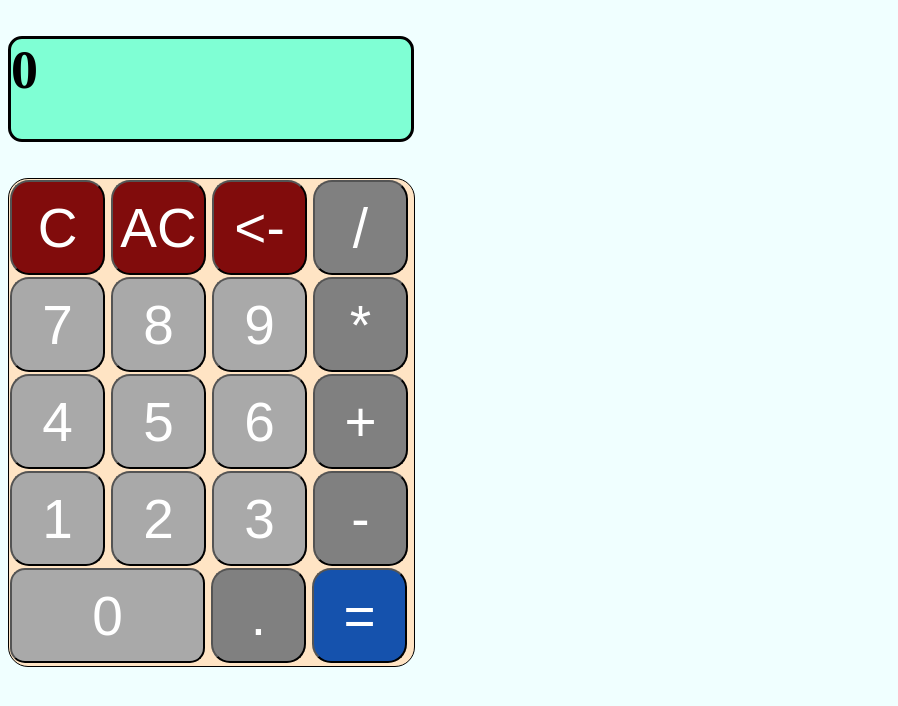
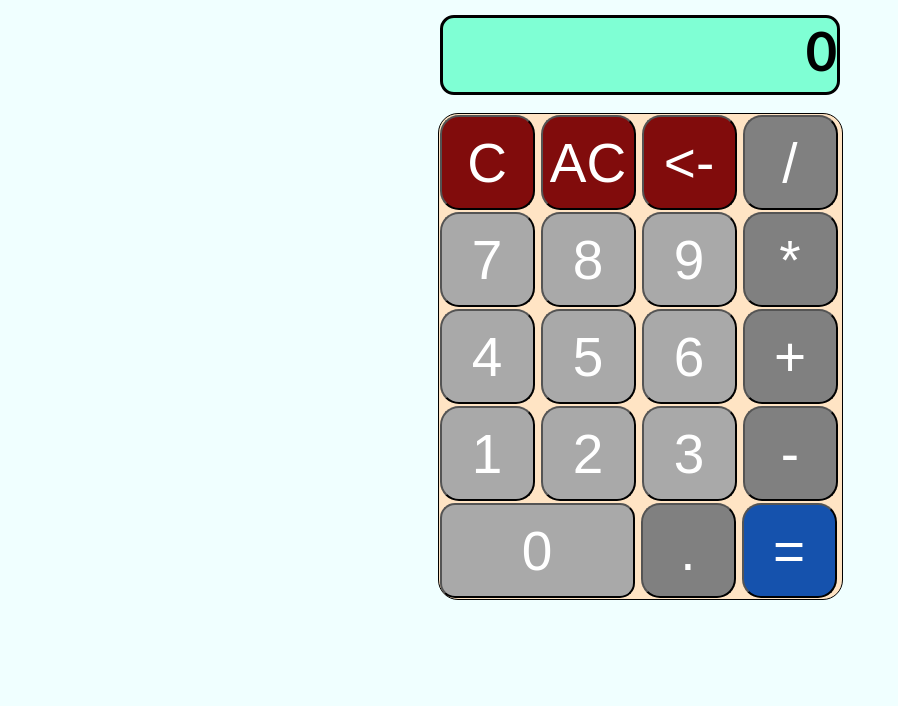
Before and after one commit to madeusblack/Calculator, a plain HTML site: page index.html in a window 1280 px wide. Shown: the whole page, without its empty margins (0-898 px from the left). Drawn offline with Linux system fonts and the light colour scheme.

Commit message:
centered calc
added a reset to the styles file
centered the calc for multidevice
todo:add a context background

```diff
--- a/index.html
+++ b/index.html
@@ -5,8 +5,11 @@
     <link href="style/style.css" rel="stylesheet" type = "text/css">
 </head>
 <body class="base">
+    <div id="calcmain">
     <h1 class="result" id="res">0</h1>
+    <br>
     <div class="bodycalc">
+
     <button onclick=cleared() class="eraser">C</button>
     <button onclick=allcleared() class="eraser">AC</button>
     <button onclick=backspace() class="eraser"><-</button>
@@ -32,4 +35,5 @@
     <button onclick=result(operator1,operator2,opToDo) id="resultbut" class="operator">=</button>
     <br>
     </div>
+    </div>
 </body>
--- a/style/style.css
+++ b/style/style.css
@@ -1,3 +1,8 @@
+* {
+    margin: 0;
+    padding: 0;
+    box-sizing: border-box;
+  }
 .number{
     background-color:darkgray;
     width: 95px;
@@ -16,6 +21,12 @@
 #zero{
     width:195px;
     border-radius: 15px;
+}
+#calcmain{
+    display:block;
+margin-top: 15px;
+
+
 }
 .operator{
     background-color:grey;
@@ -50,20 +61,32 @@
     color:black;
     background-color: aquamarine;
     width: 400px;
-    height: 100px;
+    height: 80px;
+    position: relative;
     font-size: 54px;
     border-radius: 14px;
-    font-family: Turret-Road;
+    text-align: right;
+    justify-content: flex-start;
+    margin:auto;
+
+    font-family: 'Trebuchet MS', 'Lucida Sans Unicode', 'Lucida Grande', 'Lucida Sans', Arial, sans-serif
 }
 .bodycalc{
+
     width:405px;
     height:487px;
     background-color: bisque;
     border:1px solid black;
     border-radius:20px;
+    justify-content: space-around;
+    position: relative;
+    margin:auto;
+
+
 }
 .base{
     background-color: azure;
+    margin:auto;
 }
 #resultbut{
     background-color: rgb(21, 82, 173);
```
